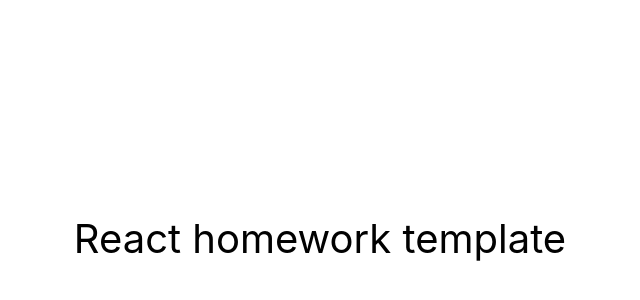
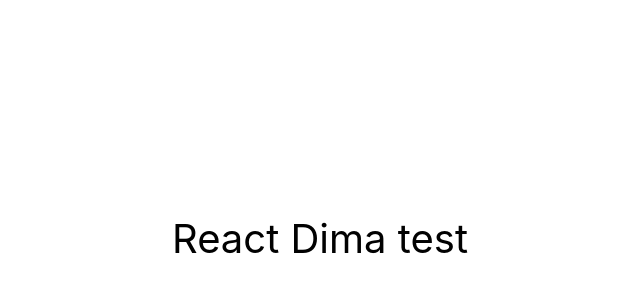
Before and after one commit to kornieiev/React, a React (Create React App) app: page / in a window 1280 px wide. Shown: the part 162-462 px from the top of the page, without its empty margins (320-960 px from the left). Built offline with nearby package versions, Linux system fonts and the light colour scheme.

Commit message:
test commit

```diff
--- a/package.json
+++ b/package.json
@@ -1,8 +1,8 @@
 {
-  "name": "react-homework-template",
+  "name": "react",
   "version": "0.1.0",
   "private": true,
-  "homepage": "https://goitacademy.github.io/react-homework-template/",
+  "homepage": "https://kornieiev.github.io/React/",
   "dependencies": {
     "@testing-library/jest-dom": "^5.16.3",
     "@testing-library/react": "^12.1.4",
--- a/src/components/App.jsx
+++ b/src/components/App.jsx
@@ -7,10 +7,10 @@
         justifyContent: 'center',
         alignItems: 'center',
         fontSize: 40,
-        color: '#010101'
+        color: '#010101',
       }}
     >
-      React homework template
+      React Dima test
     </div>
   );
 };
```
